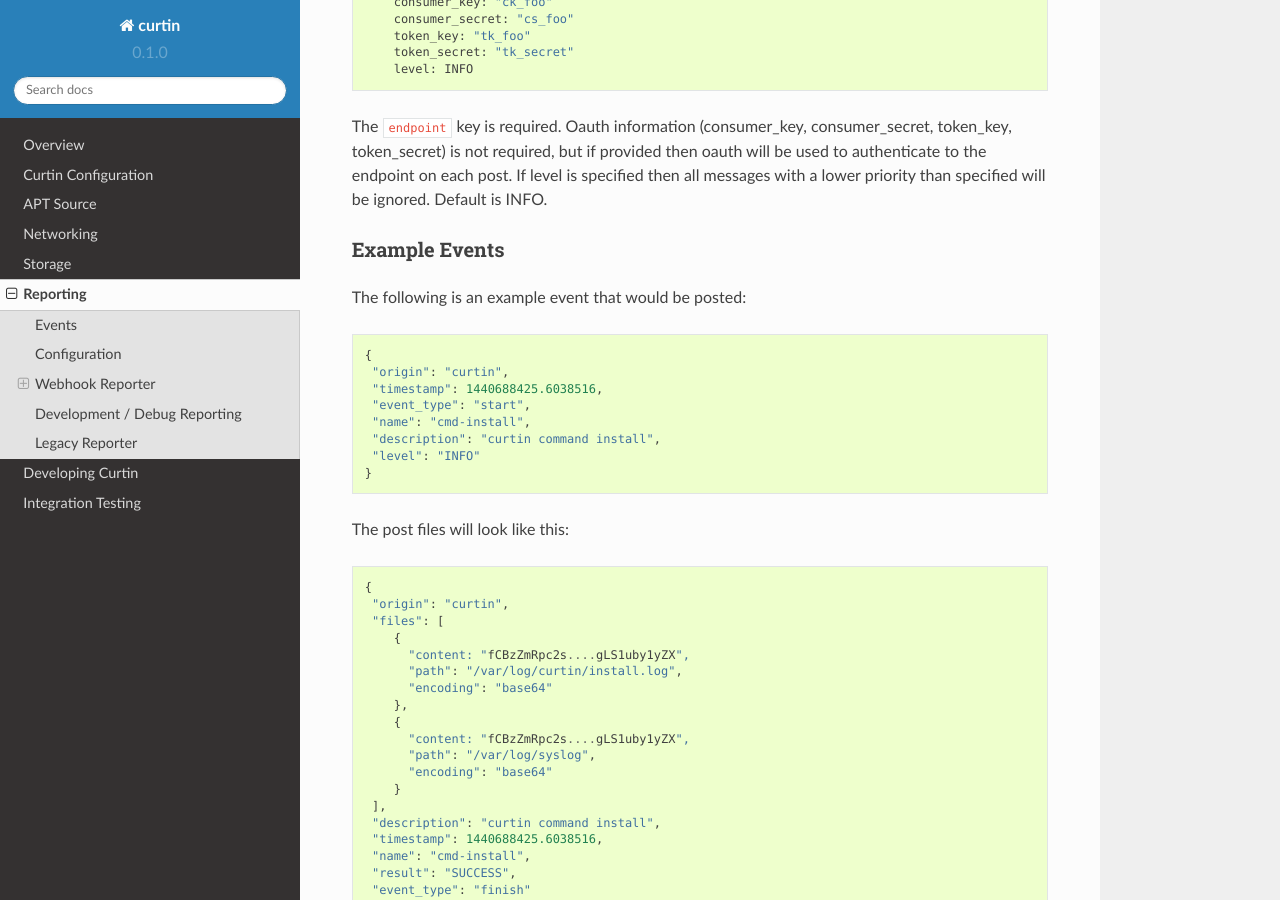
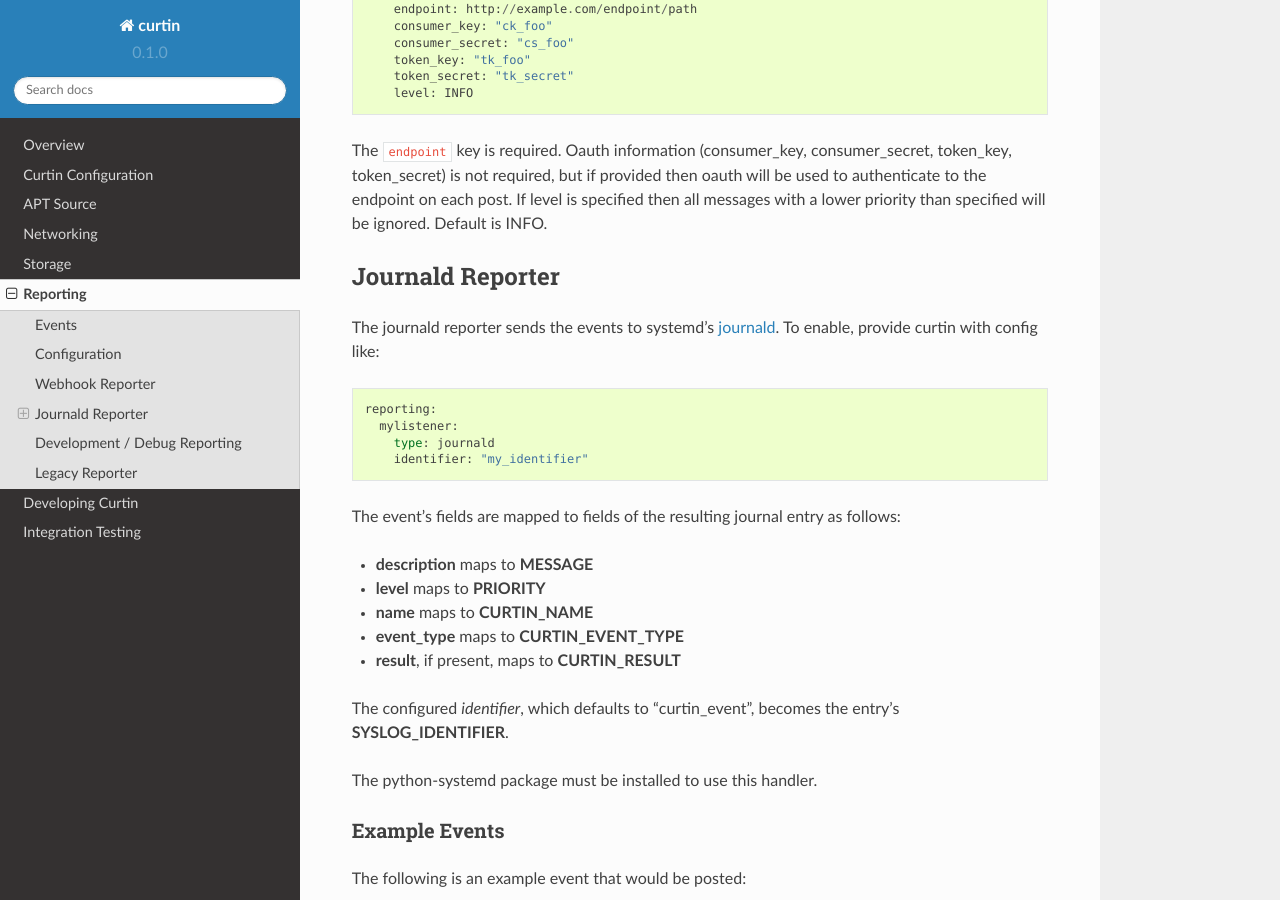
Before and after one commit to canonical/curtin, a Sphinx documentation site: the page built from doc/topics/reporting.rst, in a window 1280 px wide and 900 px high, scrolled down 1580 px. Built offline with Sphinx 7.4.7 and the Read the Docs theme 2.0.0, drawn with Linux system fonts in a browser that asks for light colours; some of the changed text lies outside the part shown.

Commit message:
add a report handler that forwards events to journald
bzr-revno: 526.2.1

```diff
--- a/doc/topics/reporting.rst
+++ b/doc/topics/reporting.rst
@@ -10,6 +10,7 @@ Events
 Reporting consists of notification of a series of 'events.  Each event has:
  - **event_type**: 'start' or 'finish'
  - **description**: human readable text
+ - **level**: the log level of the event, DEBUG/INFO/WARN etc.
  - **name**: and id for this event
  - **result**: only present when event_type is 'finish', its value is one of "SUCCESS", "WARN", or "FAIL".  A result of WARN indicates something is likely wrong, but a non-fatal error.  A result of "FAIL" is fatal.
  - **origin**: literal value 'curtin'
@@ -74,6 +75,33 @@ consumer_secret, token_key, token_secret) is not required, but if provided
 then oauth will be used to authenticate to the endpoint on each post. If level
 is specified then all messages with a lower priority than specified will be
 ignored. Default is INFO.
+
+Journald Reporter
+-----------------
+
+The journald reporter sends the events to systemd's `journald`_.  To enable,
+provide curtin with config like::
+
+  reporting:
+    mylistener:
+      type: journald
+      identifier: "my_identifier"
+
+The event's fields are mapped to fields of the resulting journal entry
+as follows:
+
+- **description** maps to **MESSAGE**
+- **level** maps to **PRIORITY**
+- **name** maps to **CURTIN_NAME**
+- **event_type** maps to **CURTIN_EVENT_TYPE**
+- **result**, if present, maps to **CURTIN_RESULT**
+
+The configured `identifier`, which defaults to "curtin_event", becomes
+the entry's **SYSLOG_IDENTIFIER**.
+
+The python-systemd package must be installed to use this handler.
+
+.. _`journald`: https://www.freedesktop.org/software/systemd/man/systemd-journald.service.html
 
 Example Events
 ~~~~~~~~~~~~~~
```
Also changed, not shown: 1 other file.
